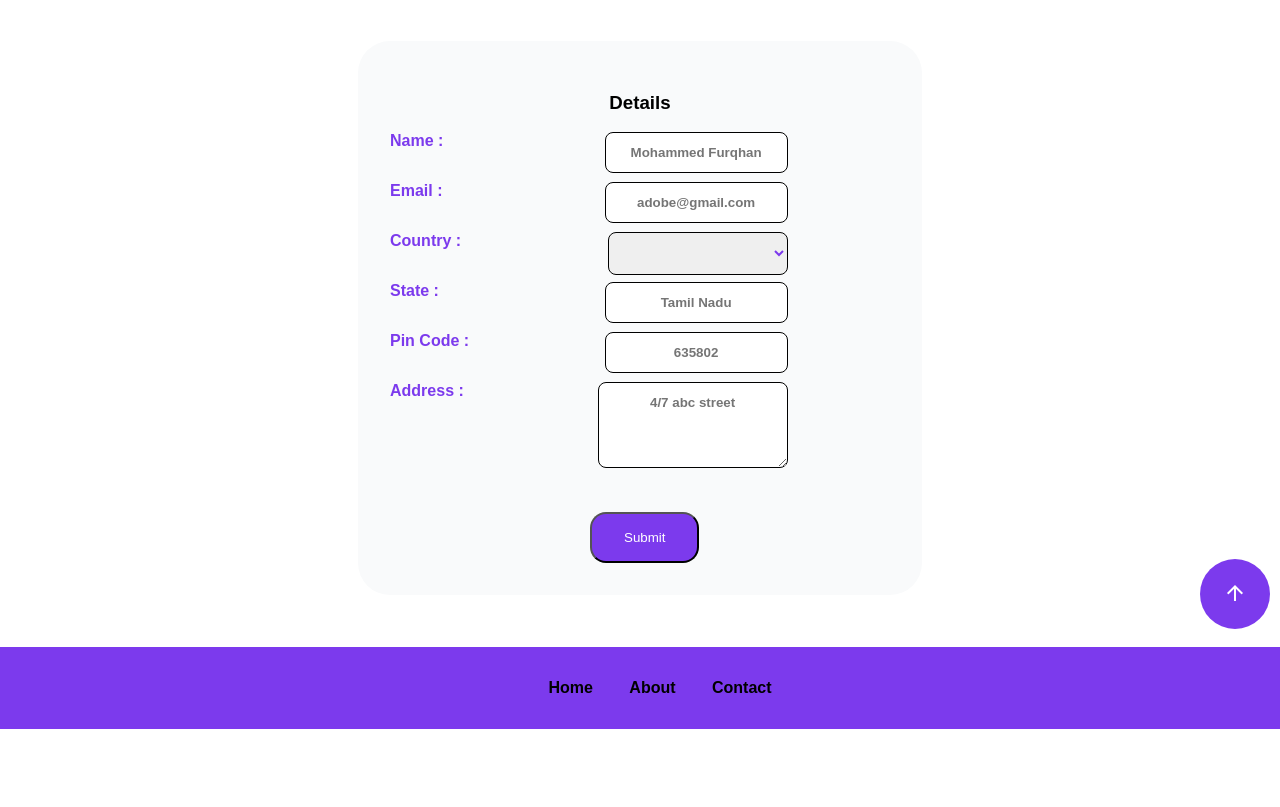
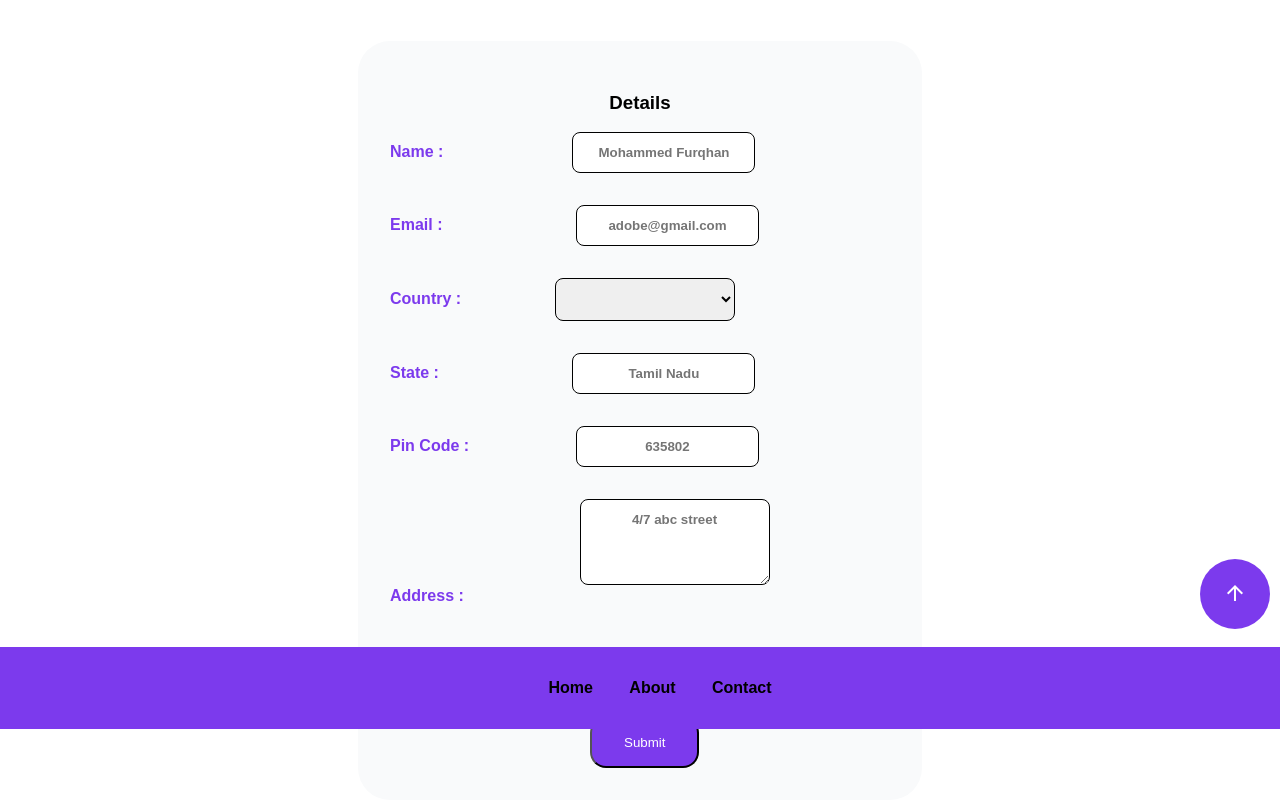
Before and after one commit to MohammedFurqhan/task1, a plain HTML site: page contact.html in a window 1280 px wide. Shown: the part 71-878 px from the top of the page. Before the commit the page ends 800 px from the top, so only its background shows below. Drawn offline with Linux system fonts and the light colour scheme; a web font is replaced by a local one.

Commit message:
test : testing forms

```diff
--- a/contact.html
+++ b/contact.html
@@ -45,10 +45,11 @@
             <section>
                 <h3 style="text-align: center;">Details</h3>
                 <form action="">
-                    <label for="Name" class=""> Name   :
+                    <label for="Name" class=""> Name   :&nbsp;&nbsp;&nbsp;&nbsp;&nbsp;
                         <input type="text" placeholder="Mohammed Furqhan" class="input">
                     </label>
                     <label for="Email"> Email   :
+                        &nbsp;&nbsp;&nbsp;&nbsp;&nbsp;
                         <input type="text" placeholder="adobe@gmail.com" class="input">
                     </label>
 
@@ -62,12 +63,13 @@
                     </select>
                     </label>
                     <label for="">State :
+                        &nbsp;&nbsp;&nbsp;&nbsp;&nbsp;
                     <input type="text" class="input" placeholder="Tamil Nadu">
                     </label>
                     <label for="">Pin Code :
                     <input type="text" class="input" placeholder="635802">
                     </label>
-                    <label for="Address"> Address :
+                    <label for="Address"> Address : &nbsp;
                         <textarea placeholder="4/7 abc street" class="input" name="" id="" cols="20" rows="4"></textarea>
 
                     </label>
--- a/style.css
+++ b/style.css
@@ -214,8 +214,8 @@ input {
     border : 0.5px solid black;
     padding: 12px 1px;
     text-align: center;
-    float: right;
-    margin-right: 8vw;
+
+    margin-left: 8vw;
 }
 textarea{
     font-family: 'IBM Plex Sans Thai Looped', sans-serif;
@@ -226,29 +226,25 @@ textarea{
     border : 0.5px solid black;
     padding: 12px 5px;
     text-align: center;
-    float: right;
-    margin-right: 8vw;
+    margin-left: 8vw;
     margin-bottom: 1rem;
 }
 
 .dropdown{
-    /* padding: 12px 36px;
+    padding: 12px 36px;
     border-radius: 0.5rem;
-    float: right;
-    margin-right: 8vw;
-    text-align: left;
-    border : 0.5px solid black; */
+    margin-left: 7vw;
+
+    border : 0.5px solid black;
 
     font-family: 'IBM Plex Sans Thai Looped', sans-serif;
-    color: #7C3AED;
     display: inline-block;
     font-weight: bolder;
     border-radius: 0.5rem;
     border : 0.5px solid black;
     padding: 12px 50px;
     text-align: left;
-    float: right;
-    margin-right: 8vw;
+
 }
 
 button.submit{
```
